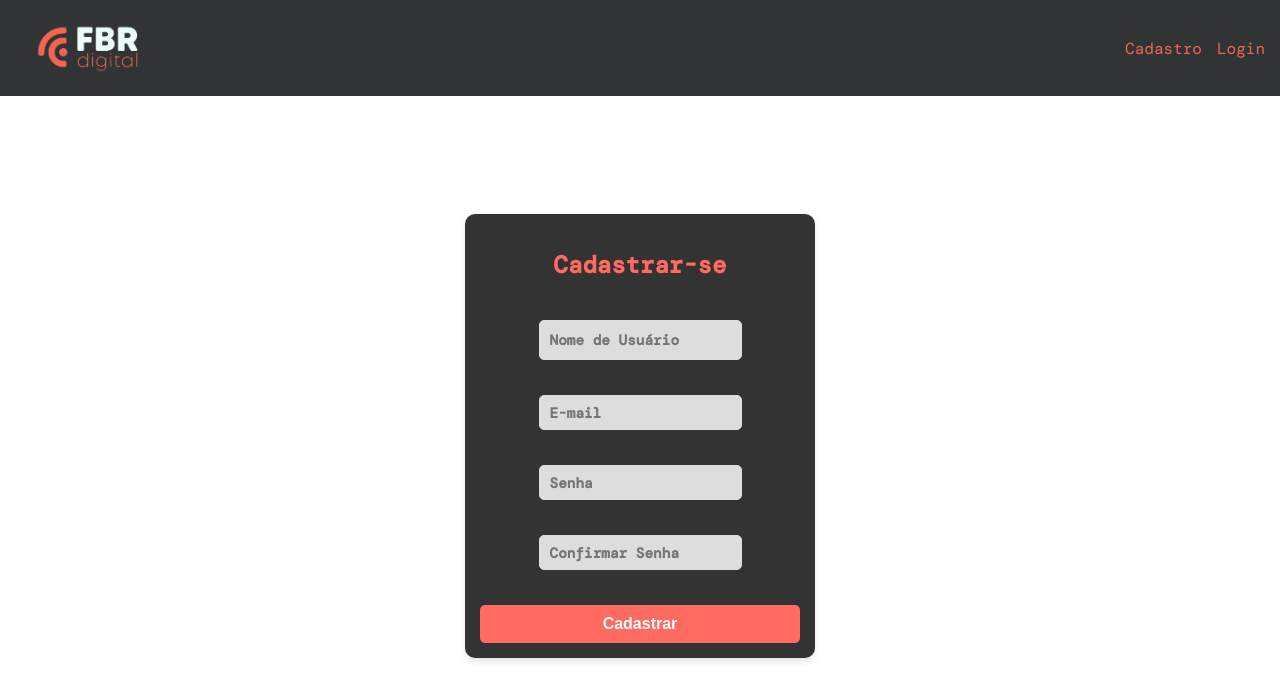
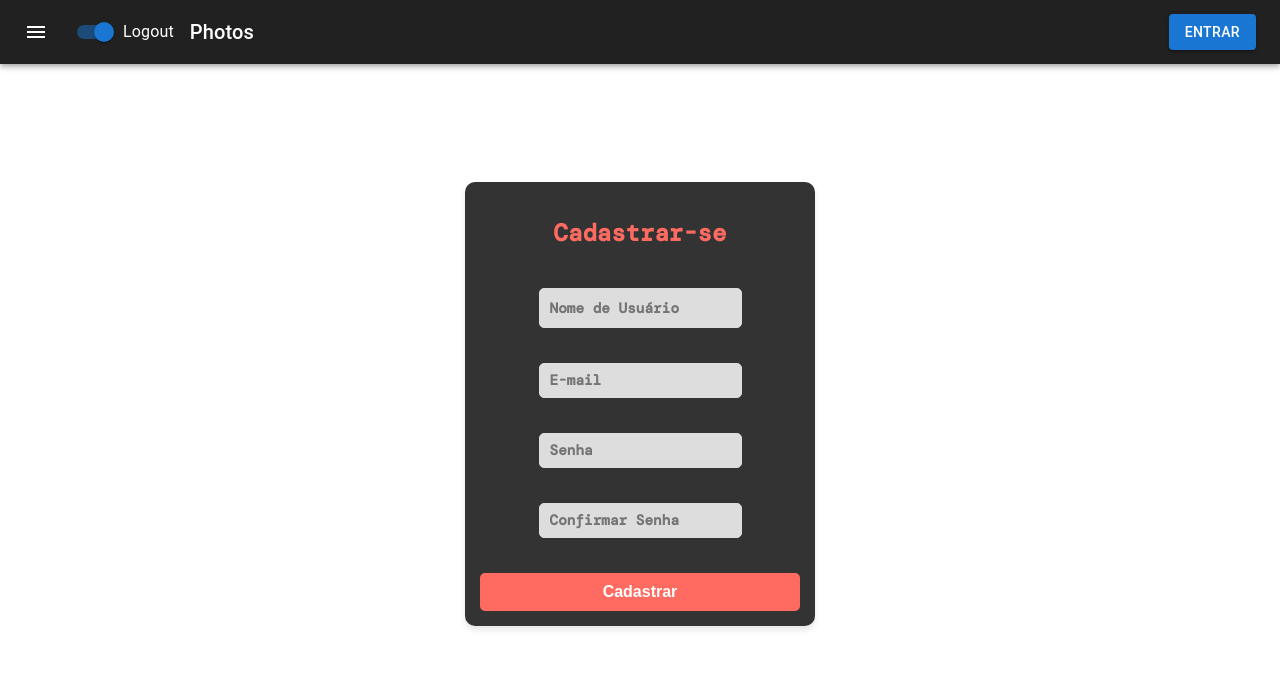
Before and after one commit to EliasJunior2610/fbr-digital, a React (Vite) app in the folder FBR Digital Projeto/: page /registro in a window 1280 px wide. Shown: the top 700 px of the page. Built offline with nearby package versions, Linux system fonts and the light colour scheme; a web font is replaced by a local one.

Commit message:
header novo

```diff
--- a/FBR Digital Projeto/src/components/Header/header.tsx
+++ b/FBR Digital Projeto/src/components/Header/header.tsx
@@ -1,22 +1,100 @@
-import "./Header.css";
-import Logo from "../../assets/Marca FBR.png";
+import * as React from "react";
+import AppBar from "@mui/material/AppBar";
+import Box from "@mui/material/Box";
+import Toolbar from "@mui/material/Toolbar";
+import Typography from "@mui/material/Typography";
+import IconButton from "@mui/material/IconButton";
+import MenuIcon from "@mui/icons-material/Menu";
+import AccountCircle from "@mui/icons-material/AccountCircle";
+import Switch from "@mui/material/Switch";
+import FormControlLabel from "@mui/material/FormControlLabel";
+import FormGroup from "@mui/material/FormGroup";
+import MenuItem from "@mui/material/MenuItem";
+import Menu from "@mui/material/Menu";
+import { Button } from "@mui/material";
 
-function Header() {
+export default function MenuAppBar() {
+  const [auth, setAuth] = React.useState(true);
+  const [anchorEl, setAnchorEl] = React.useState<null | HTMLElement>(null);
+
+  const handleChange = (event: React.ChangeEvent<HTMLInputElement>) => {
+    setAuth(event.target.checked);
+  };
+
+  const handleMenu = (event: React.MouseEvent<HTMLElement>) => {
+    setAnchorEl(event.currentTarget);
+  };
+
+  const handleClose = () => {
+    setAnchorEl(null);
+  };
+
   return (
-    <div id="Header">
-      <a href="fbrdigital.com.br">
-        <img src={Logo} alt="Logo FBR Digital" />
-      </a>
-      <div id="Links">
-        <a href="/registro">
-          <p>Cadastro</p>
-        </a>
-        <a href="/login">
-          <p>Login</p>
-        </a>
-      </div>
-    </div>
+    <Box sx={{ flexGrow: 1 }}>
+      <AppBar position="static" sx={{ backgroundColor: "#212121" }}>
+        <Toolbar>
+          <IconButton
+            size="large"
+            edge="start"
+            color="inherit"
+            aria-label="menu"
+            sx={{ mr: 2 }}
+          >
+            <MenuIcon />
+          </IconButton>
+          <FormGroup>
+            <FormControlLabel
+              control={
+                <Switch
+                  checked={auth}
+                  onChange={handleChange}
+                  aria-label="login switch"
+                />
+              }
+              label={auth ? "Logout" : "Login"}
+            />
+          </FormGroup>
+          <Typography variant="h6" component="div" sx={{ flexGrow: 1 }}>
+            Photos
+          </Typography>
+          {auth ? (
+            <div>
+              <Button variant="contained">Entrar</Button>
+            </div>
+          ) : (
+            <div>
+              <IconButton
+                size="large"
+                aria-label="account of current user"
+                aria-controls="menu-appbar"
+                aria-haspopup="true"
+                onClick={handleMenu}
+                color="inherit"
+              >
+                <AccountCircle />
+              </IconButton>
+              <Menu
+                id="menu-appbar"
+                anchorEl={anchorEl}
+                anchorOrigin={{
+                  vertical: "top",
+                  horizontal: "right",
+                }}
+                keepMounted
+                transformOrigin={{
+                  vertical: "top",
+                  horizontal: "right",
+                }}
+                open={Boolean(anchorEl)}
+                onClose={handleClose}
+              >
+                <MenuItem onClick={handleClose}>Profile</MenuItem>
+                <MenuItem onClick={handleClose}>My account</MenuItem>
+              </Menu>
+            </div>
+          )}
+        </Toolbar>
+      </AppBar>
+    </Box>
   );
 }
-
-export default Header;
```
Also changed, not shown: FBR Digital Projeto/package.json (+7 -1 lines), 1 other file (tests, documents, lock files or other folders).
